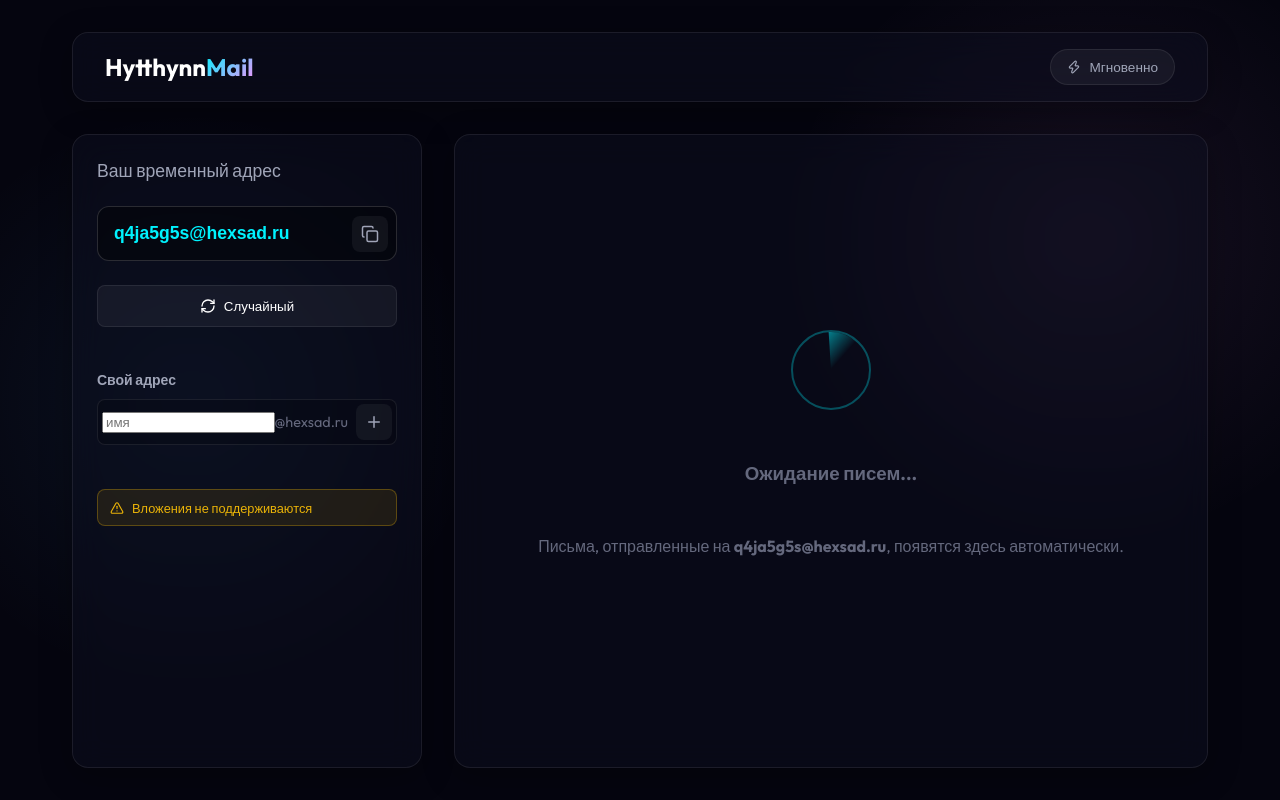
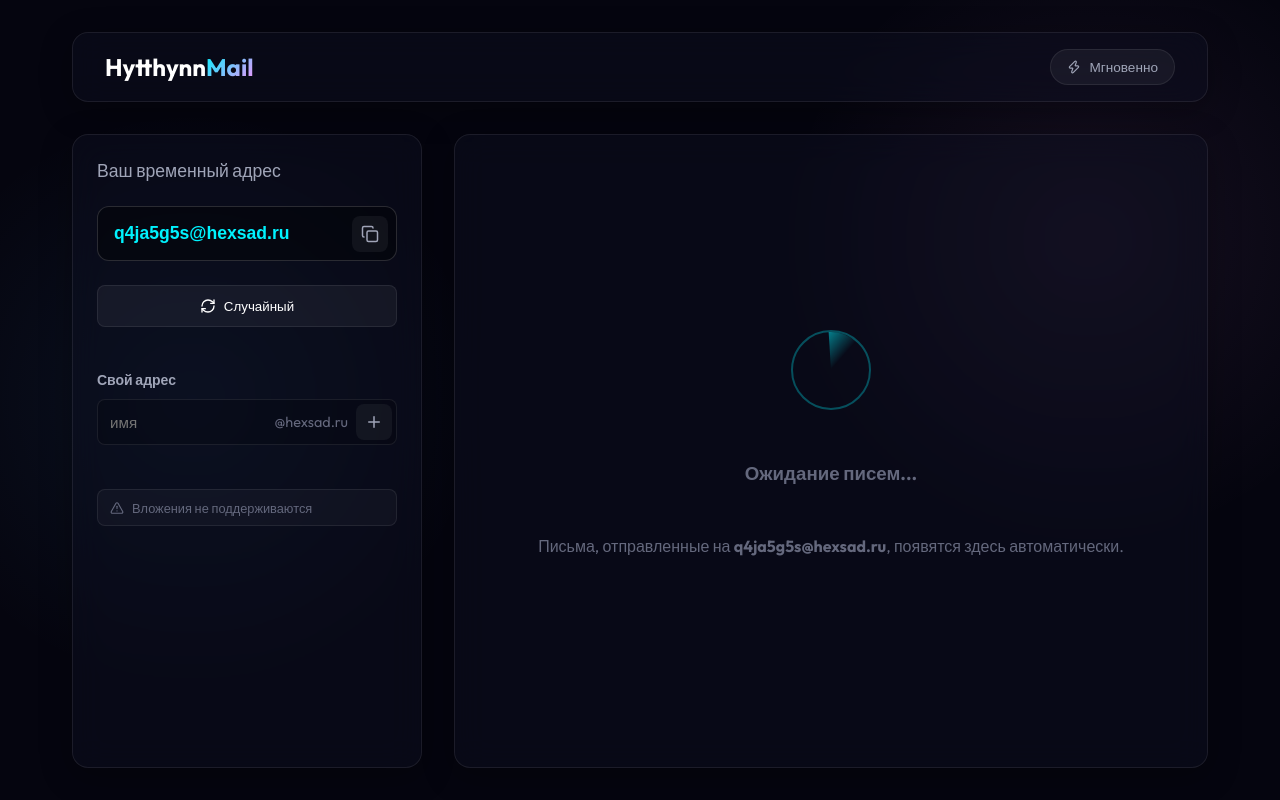
Before and after one commit to hytthynn/temp_mail, a Next.js app: page / in a window 1280 px wide. Built offline with nearby package versions, Linux system fonts and the light colour scheme.

Commit message:
fix: style input in custom address section, fix unsupported notice colors

```diff
--- a/src/app/components.css
+++ b/src/app/components.css
@@ -183,6 +183,12 @@
 .custom-input-group input {
   flex: 1;
   min-width: 0;
+  background: transparent;
+  border: none;
+  color: var(--text-primary);
+  font-size: 0.95rem;
+  padding: 0.5rem;
+  outline: none;
 }
 
 .unsupported-notice {
@@ -191,11 +197,11 @@
   gap: 0.5rem;
   margin-top: 1.25rem;
   padding: 0.6rem 0.75rem;
-  background: rgba(234, 179, 8, 0.1);
-  border: 1px solid rgba(234, 179, 8, 0.3);
+  background: rgba(255, 255, 255, 0.03);
+  border: 1px solid var(--border-glass);
   border-radius: 8px;
   font-size: 0.8rem;
-  color: #eab308;
+  color: var(--text-muted);
 }
 
 .domain-suffix {
```
